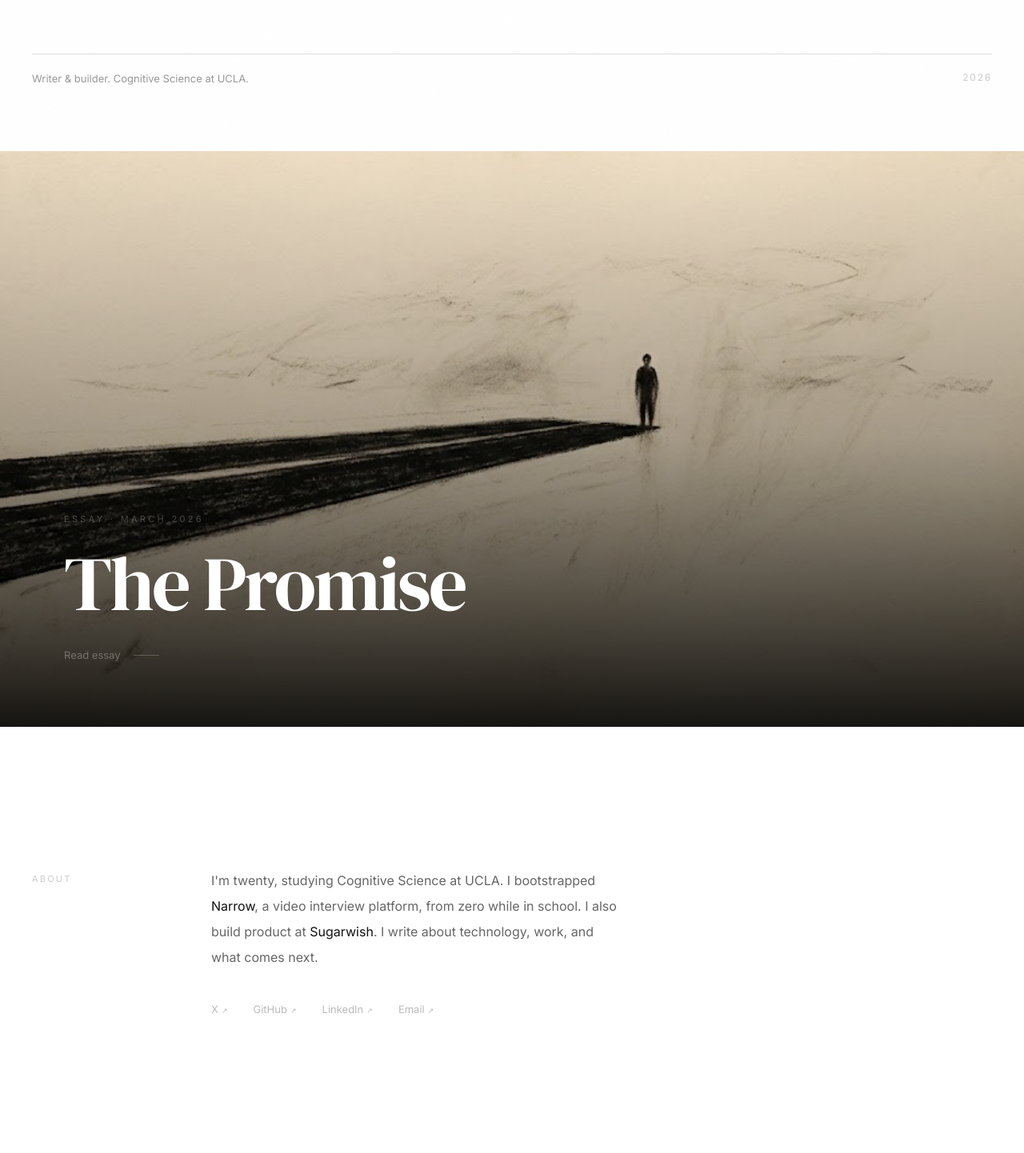
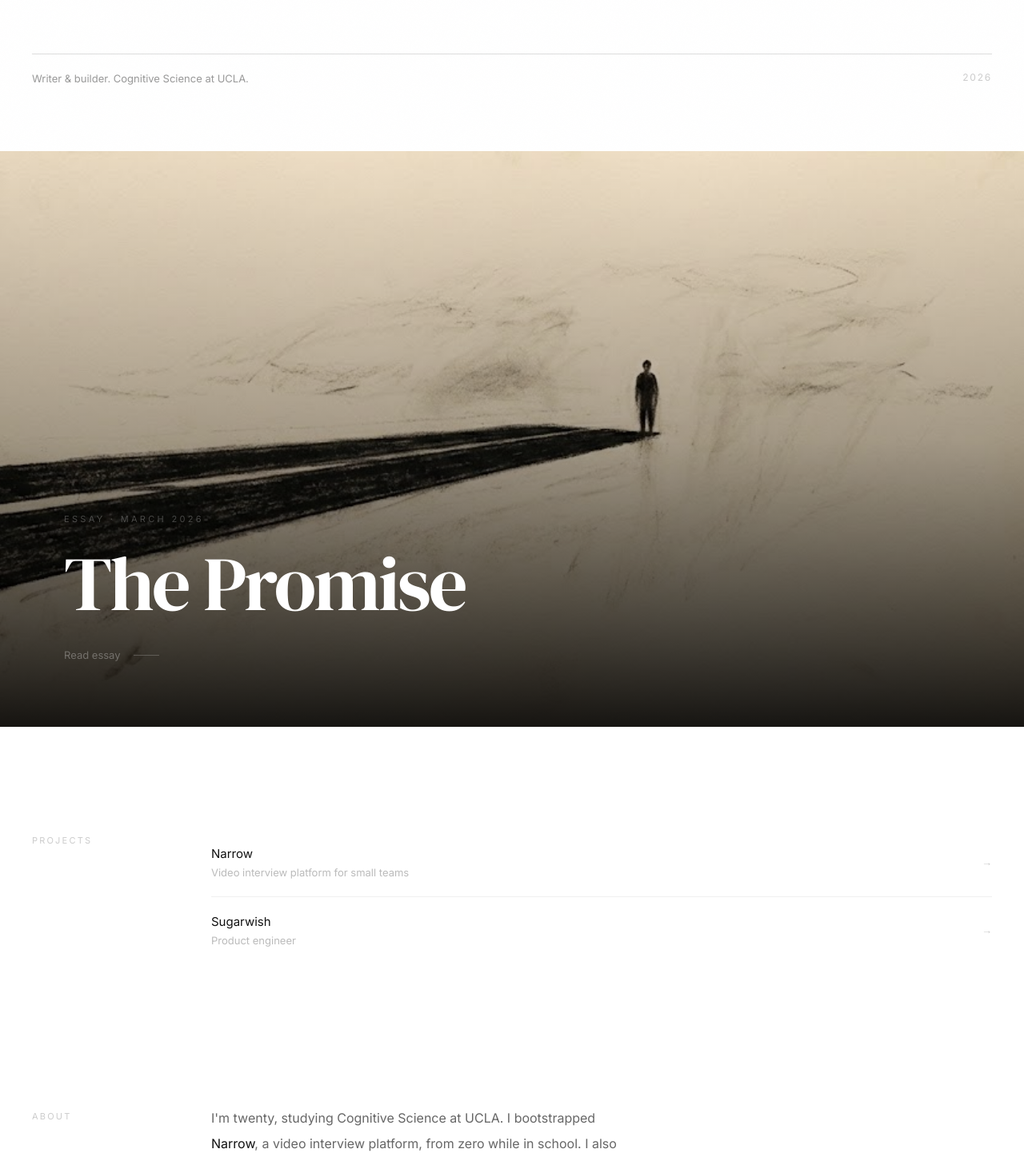
Before and after one commit to quik2/quinnkiefer.com, a Next.js app: page / in a window 1280 px wide. Shown: the part 611-2053 px from the top of the page at 80% size. Built offline with nearby package versions, Linux system fonts and the light colour scheme.

Commit message:
Add progress bar, drop cap, draw links, projects section, footer X link

```diff
--- a/src/app/blog/[slug]/page.tsx
+++ b/src/app/blog/[slug]/page.tsx
@@ -6,6 +6,7 @@ import { getAllPosts, getPostBySlug } from "@/lib/blog";
 import { Header } from "@/components/Header";
 import { Footer } from "@/components/Footer";
 import { ShareButton } from "@/components/ShareButton";
+import { ProgressBar } from "@/components/ProgressBar";
 
 export async function generateStaticParams() {
   return getAllPosts().map((p) => ({ slug: p.slug }));
@@ -56,6 +57,7 @@ export default async function BlogPostPage({ params }: { params: Promise<{ slug:
 
   return (
     <>
+      <ProgressBar />
       <Header />
 
       {post.image && (
--- a/src/app/globals.css
+++ b/src/app/globals.css
@@ -30,6 +30,29 @@ body::before {
   background-size: 256px;
 }
 
+/* drop cap on first paragraph of articles */
+.article-body .prose > p:first-of-type::first-letter {
+  float: left;
+  font-size: 4.1em;
+  line-height: 0.82;
+  margin-right: 0.07em;
+  margin-top: 0.06em;
+  color: #111;
+}
+
+/* link underline draw — applies to elements with class draw-link */
+.draw-link {
+  text-decoration: none;
+  background-image: linear-gradient(currentColor, currentColor);
+  background-size: 0% 1px;
+  background-position: 0 100%;
+  background-repeat: no-repeat;
+  transition: background-size 0.35s cubic-bezier(0.25, 0.1, 0, 1);
+}
+.draw-link:hover {
+  background-size: 100% 1px;
+}
+
 /* section breaks */
 .article-body .prose hr {
   border: none !important;
--- a/src/app/page.tsx
+++ b/src/app/page.tsx
@@ -137,6 +137,49 @@ export default function Home() {
         </R>
       </section>
 
+      {/* ═══════ PROJECTS ═══════ */}
+      <section className="px-6 sm:px-10 pt-20 sm:pt-32">
+        <div className="max-w-[1200px] mx-auto">
+          <R>
+            <div className="grid grid-cols-1 sm:grid-cols-[160px_1fr] gap-4 sm:gap-16">
+              <p className="text-[11px] text-[#ccc] uppercase tracking-[0.2em] sm:pt-[6px]">
+                Projects
+              </p>
+              <div>
+                {[
+                  {
+                    name: "Narrow",
+                    desc: "Video interview platform for small teams",
+                    href: "https://narrowrecruit.com",
+                  },
+                  {
+                    name: "Sugarwish",
+                    desc: "Product engineer",
+                    href: "https://sugarwish.com",
+                  },
+                ].map((p, i, arr) => (
+                  <a
+                    key={p.name}
+                    href={p.href}
+                    target="_blank"
+                    rel="noopener noreferrer"
+                    className={`group flex items-center justify-between py-5 ${i === 0 ? "" : "border-t border-[#f0f0f0]"} ${i === arr.length - 1 ? "" : ""}`}
+                  >
+                    <div>
+                      <p className="text-[15px] text-[#111]">{p.name}</p>
+                      <p className="text-[13px] text-[#bbb] mt-0.5">{p.desc}</p>
+                    </div>
+                    <span className="text-[#ccc] group-hover:text-[#111] group-hover:translate-x-1 transition-all duration-300 text-[13px]">
+                      &#8594;
+                    </span>
+                  </a>
+                ))}
+              </div>
+            </div>
+          </R>
+        </div>
+      </section>
+
       {/* ═══════ COLOPHON ═══════ */}
       <section className="py-20 sm:py-44 px-6 sm:px-10">
         <div className="max-w-[1200px] mx-auto">
--- a/src/components/Footer.tsx
+++ b/src/components/Footer.tsx
@@ -21,6 +21,7 @@ export function Footer() {
             </p>
             <div className="flex gap-8">
               {[
+                { label: "X", href: "https://x.com/quinn28202" },
                 { label: "LinkedIn", href: "https://linkedin.com/in/quinn-kiefer-0bb360294" },
                 { label: "GitHub", href: "https://github.com/quik2" },
                 { label: "Narrow", href: "https://narrowrecruit.com" },
--- a/src/components/Header.tsx
+++ b/src/components/Header.tsx
@@ -32,7 +32,7 @@ export function Header() {
           <Link
             key={l.label}
             href={l.href}
-            className="text-[13px] text-[#999] hover:text-[#111] transition-colors duration-300"
+            className="draw-link text-[13px] text-[#999] hover:text-[#111] transition-colors duration-300"
           >
             {l.label}
           </Link>
--- /dev/null
+++ b/src/components/ProgressBar.tsx
@@ -0,0 +1,26 @@
+"use client";
+import { useEffect, useState } from "react";
+
+export function ProgressBar() {
+  const [progress, setProgress] = useState(0);
+
+  useEffect(() => {
+    const update = () => {
+      const scrollTop = window.scrollY;
+      const docHeight = document.documentElement.scrollHeight - window.innerHeight;
+      setProgress(docHeight > 0 ? (scrollTop / docHeight) * 100 : 0);
+    };
+    window.addEventListener("scroll", update, { passive: true });
+    update();
+    return () => window.removeEventListener("scroll", update);
+  }, []);
+
+  return (
+    <div className="fixed top-0 left-0 right-0 z-[200] h-[1px] bg-transparent pointer-events-none">
+      <div
+        className="h-full bg-[#111]"
+        style={{ width: `${progress}%`, transition: "width 80ms linear" }}
+      />
+    </div>
+  );
+}
```
